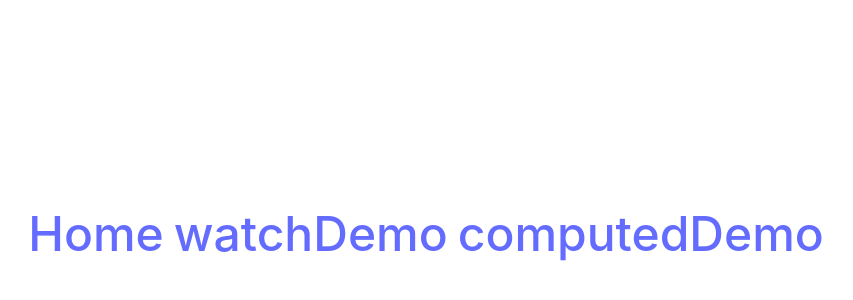
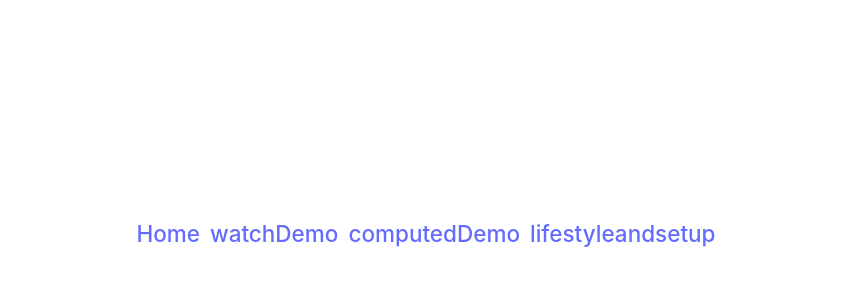
Before and after one commit to loserjin/ViteVueDemo, a Vue app: page /computedDemo in a window 1280 px wide. Shown: the part 166-466 px from the top of the page, without its empty margins (214-1067 px from the left). Built offline with nearby package versions, Linux system fonts and the light colour scheme.

Commit message:
lifestyle setup的props和context

```diff
--- a/src/App.vue
+++ b/src/App.vue
@@ -6,13 +6,16 @@
   <div>
     <div class="linkStyle">
       <span class="routerLink">
-        <h1><router-link to="/Home">Home</router-link></h1>
+        <h2><router-link to="/Home">Home</router-link></h2>
       </span>
       <span class="routerLink">
-        <h1><router-link to="/watchDemo">watchDemo</router-link></h1>
+        <h2><router-link to="/watchDemo">watchDemo</router-link></h2>
       </span>
       <span class="routerLink">
-        <h1><router-link to="/computedDemo">computedDemo</router-link></h1>
+        <h2><router-link to="/computedDemo">computedDemo</router-link></h2>
+      </span>
+      <span class="routerLink">
+        <h2><router-link to="/lifestyleandsetup">lifestyleandsetup</router-link></h2>
       </span>
     </div>
     <router-view></router-view>
--- /dev/null
+++ b/src/components/lifeStyle.vue
@@ -0,0 +1,63 @@
+<template>
+  <div>
+    <h1>生命周期</h1>
+    <button @click="changeTitle">改变title</button>
+    <SetUp :title="title" class="box" @injectCounter="injectCounter" />
+  </div>
+</template>
+
+<script>
+import SetUp from './setup.vue';
+import { onBeforeMount, onMounted, onBeforeUpdate, onUpdated, ref } from 'vue';
+export default {
+  setup() {
+    // 在setup中使用生命周期钩子函数
+    // 函数中有一个参数，是一个回调函数
+    onBeforeMount(() => {
+      console.log('BeforeMount');
+    });
+    // 可多次使用执行
+    onBeforeMount(() => {
+      console.log('BeforeMount');
+    });
+
+    onMounted(() => {
+      console.log('mounted');
+    });
+
+    onBeforeUpdate(() => {
+      console.log('beforeUpdate');
+    });
+
+    onUpdated(() => {
+      console.log('update');
+    });
+
+    const title = ref('hhhh');
+    function changeTitle() {
+      title.value = 'pppp';
+    }
+
+    //接受子组件传过来的数据
+    function injectCounter(value) {
+      console.log(value);
+    }
+    return { title, changeTitle, injectCounter };
+  },
+  // methods: {
+  //   injectCounter(value) {
+  //     console.log(value);
+  //   },
+  // },
+  // mounted(){
+  //   // 接收子组件通过context.expose暴露出来的数据
+  //   // this.$refs.content.xxx
+  // },
+  // 组件注册
+  components: {
+    SetUp,
+  },
+};
+</script>
+
+<style lang="scss" scoped></style>
--- /dev/null
+++ b/src/components/setup.vue
@@ -0,0 +1,50 @@
+<template>
+  <div>
+    <h1>setup的两个参数</h1>
+    <h2>父组件传来的参数：{{ props.title }}</h2>
+    <h2>{{ title }}</h2>
+    <button @click="sendParent">子传父</button>
+  </div>
+</template>
+
+<script>
+import { toRefs, onUpdated, ref } from 'vue';
+export default {
+  name: 'SetUp',
+  props: {
+    title: {
+      type: String,
+      default: '空',
+      require: true,
+    },
+  },
+  setup(props, context) {
+    // context:{attrs,slots,emit,expose}
+    // console.log(props);
+    // context.attrs
+
+    const { title } = toRefs(props);
+    onUpdated(() => {
+      // 经过toRefs处理后的title变成了带有value的对象了
+      console.log(title.value);
+    });
+
+    // 通过contex.$emit实现子传父
+    const counter = ref(20);
+    function sendParent() {
+      context.emit('injectCounter', counter.value);
+    }
+
+    // 当setup retur的是一个函数时 通过context.expose暴露像暴露的数据
+    // context.expose({
+    //   sendParent,
+    //   counter,
+    // });
+    // return () => h('div', counter.value);
+
+    return { props, title, sendParent };
+  },
+};
+</script>
+
+<style lang="scss" scoped></style>
--- a/src/router/index.js
+++ b/src/router/index.js
@@ -17,6 +17,11 @@ const routes = [
     name: 'Computed',
     component: () => import('../components/Computed.vue'),
   },
+  {
+    path: '/lifestyleandsetup',
+    name: 'lifeStye',
+    component: () => import('../components/lifeStyle.vue'),
+  },
 ];
 
 const router = createRouter({
```
